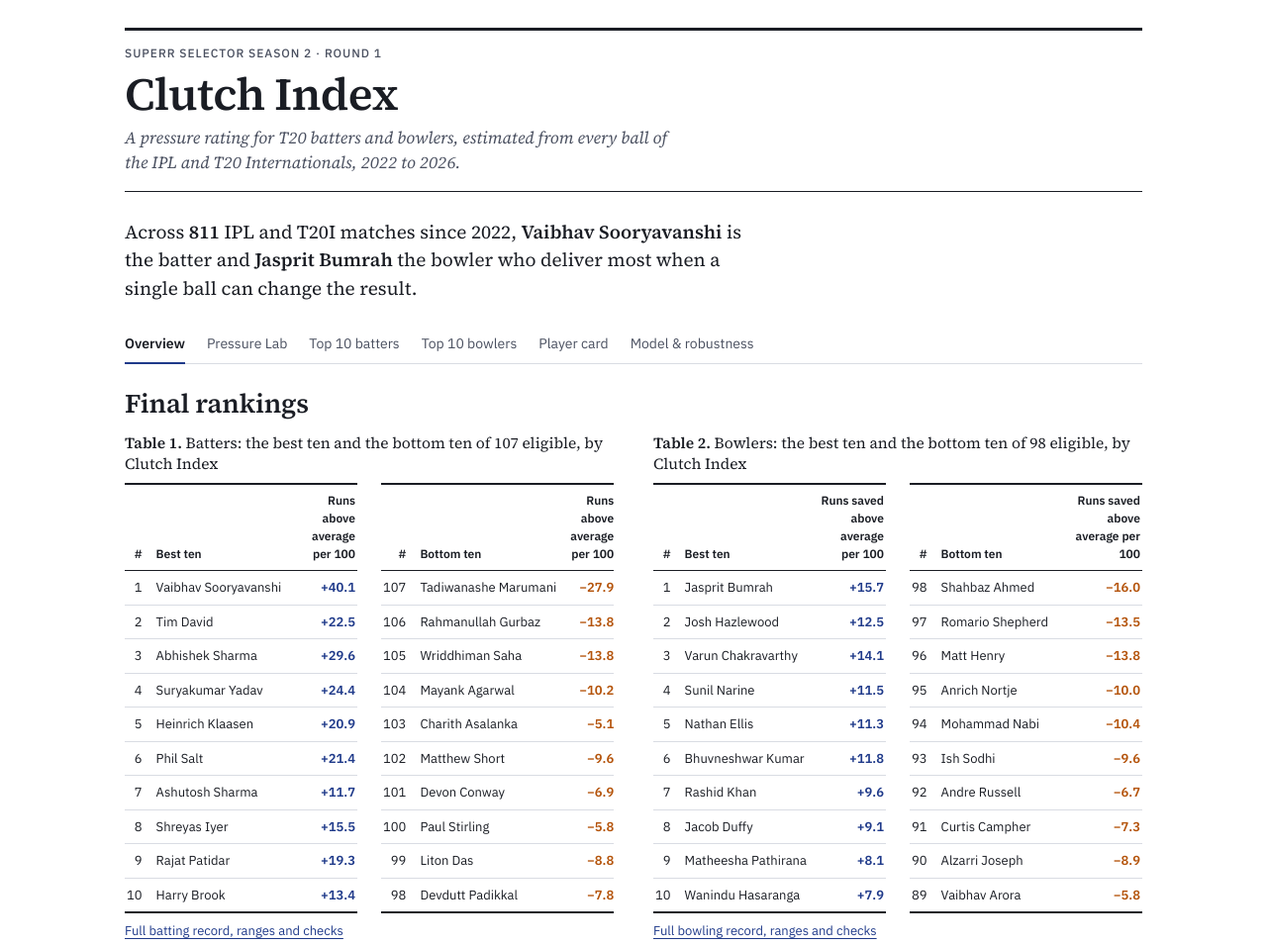
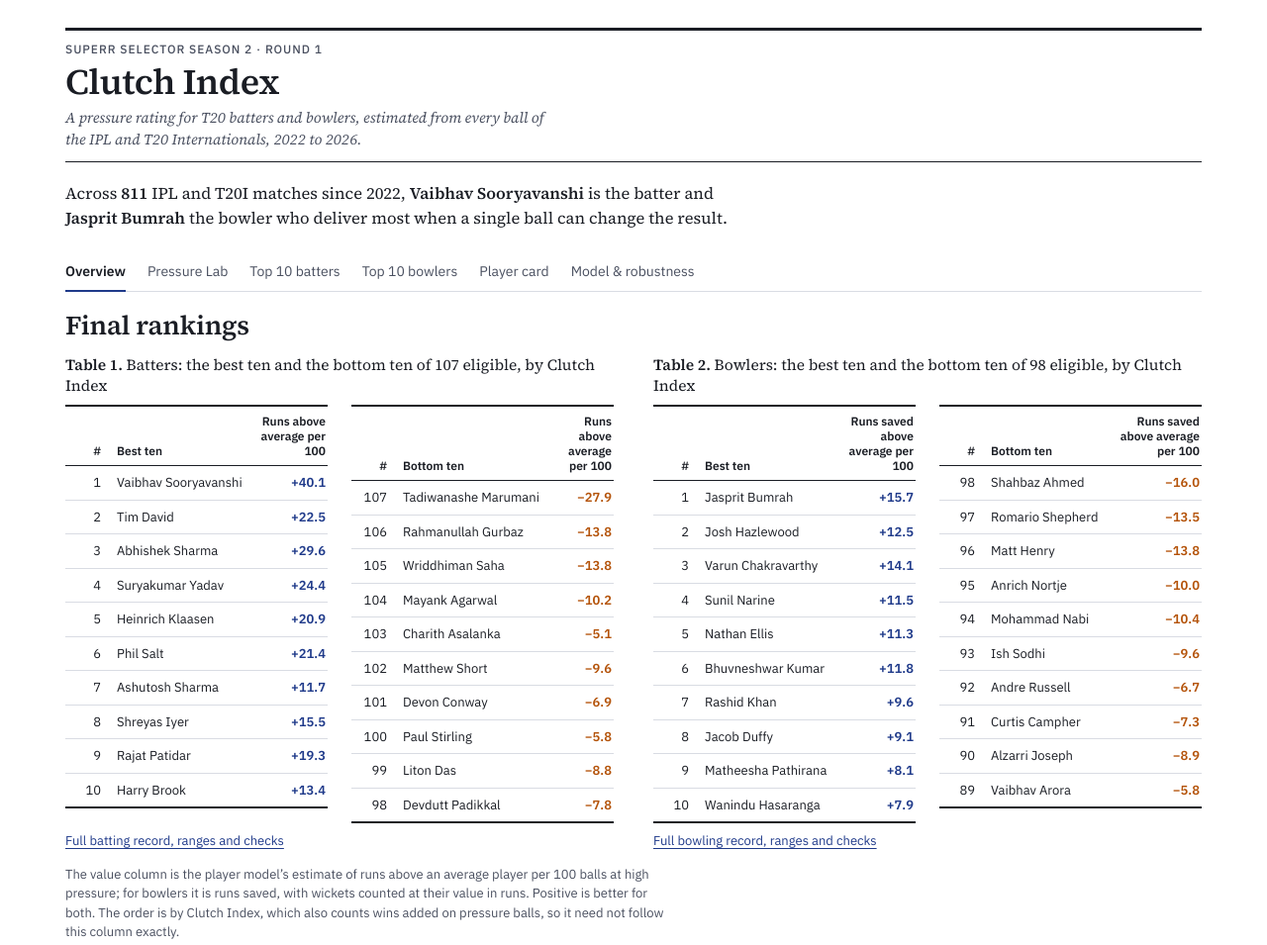
Before and after one commit to krbok/clutch-index, a plain HTML site: page index.html in a window 1280 px wide. Shown: the top 955 px of the page at 99% size. Drawn offline with nearby package versions, Linux system fonts and the light colour scheme.

Commit message:
Compact header, sticky tabs, ranking tables fit the page

```diff
--- a/index.html
+++ b/index.html
@@ -102,7 +102,7 @@
         </select>
         <button class="ci-btn ci-more" data-role="bat" aria-pressed="false">Show 25 rows</button></div>
       <div class="ci-scroll"><table class="ci-table ci-final" id="bat-table" data-source="batters" data-row-key="player_id">
-        <thead><tr><th class="ci-n" data-draw="rankhead" data-role="bat"></th><th class="ci-n ci-finalcol" data-field="rank">Final rank</th><th data-field="name">Batter</th><th data-field="teams">Teams since 2025</th><th class="ci-n" data-field="p_balls">Pressure balls</th><th class="ci-n" data-field="p_sr">Strike rate</th><th class="ci-n" data-field="p_xsr">Expected</th><th class="ci-n" data-field="est100">Runs above average per 100</th><th class="ci-n" data-field="wins">Wins added</th><th class="ci-n" data-field="clutch">Clutch Index</th><th class="ci-n" data-field="top10_pct">Chance of top 10, %</th><th class="ci-n" data-field="holds">Top 10 in re-rankings</th></tr></thead>
+        <thead><tr><th class="ci-n" data-draw="rankhead" data-role="bat"></th><th class="ci-n ci-finalcol" data-field="rank">Final rank</th><th data-field="name">Batter</th><th data-field="teams">Teams</th><th class="ci-n" data-field="p_balls">Pressure balls</th><th class="ci-n" data-field="p_sr">Strike rate</th><th class="ci-n" data-field="p_xsr">Expected</th><th class="ci-n" data-field="est100">Runs above avg per 100</th><th class="ci-n" data-field="wins">Wins added</th><th class="ci-n" data-field="clutch">Clutch Index</th><th class="ci-n" data-field="top10_pct">Top-10 chance, %</th><th class="ci-n" data-field="holds">Re-rankings held</th></tr></thead>
         <tbody data-draw="ranktable" data-role="bat"></tbody>
       </table></div>
       <p class="ci-note">Pressure balls are those at Pressure Index 70 or above. Strike rate and expected strike rate are on those balls. "Chance of top 10" comes from 1,000 draws of the player model. The last column counts how often the player stays in the top 10 when the ranking is redone 12 other ways; choose one above to see it. The other columns always show the player's full record.</p>
@@ -124,7 +124,7 @@
         </select>
         <button class="ci-btn ci-more" data-role="bowl" aria-pressed="false">Show 25 rows</button></div>
       <div class="ci-scroll"><table class="ci-table ci-final" id="bowl-table" data-source="bowlers" data-row-key="player_id">
-        <thead><tr><th class="ci-n" data-draw="rankhead" data-role="bowl"></th><th class="ci-n ci-finalcol" data-field="rank">Final rank</th><th data-field="name">Bowler</th><th data-field="teams">Teams since 2025</th><th class="ci-n" data-field="p_balls">Pressure balls</th><th class="ci-n" data-field="p_econ">Economy</th><th class="ci-n" data-field="p_xecon">Expected</th><th class="ci-n" data-field="p_wkts">Wickets</th><th class="ci-n" data-field="p_xwkts">Expected</th><th class="ci-n" data-field="est100">Runs saved above average per 100</th><th class="ci-n" data-field="wins">Wins added</th><th class="ci-n" data-field="clutch">Clutch Index</th><th class="ci-n" data-field="top10_pct">Chance of top 10, %</th><th class="ci-n" data-field="holds">Top 10 in re-rankings</th></tr></thead>
+        <thead><tr><th class="ci-n" data-draw="rankhead" data-role="bowl"></th><th class="ci-n ci-finalcol" data-field="rank">Final rank</th><th data-field="name">Bowler</th><th data-field="teams">Teams</th><th class="ci-n" data-field="p_balls">Pressure balls</th><th class="ci-n" data-field="p_econ">Economy</th><th class="ci-n" data-field="p_xecon">Expected</th><th class="ci-n" data-field="p_wkts">Wickets</th><th class="ci-n" data-field="p_xwkts">Expected</th><th class="ci-n" data-field="est100">Runs saved per 100</th><th class="ci-n" data-field="wins">Wins added</th><th class="ci-n" data-field="clutch">Clutch Index</th><th class="ci-n" data-field="top10_pct">Top-10 chance, %</th><th class="ci-n" data-field="holds">Re-rankings held</th></tr></thead>
         <tbody data-draw="ranktable" data-role="bowl"></tbody>
       </table></div>
       <p class="ci-note">Economy, wickets and their expected values are on balls at Pressure Index 70 or above. Players who have represented Pakistan are not ranked, because they do not play in the IPL; &ldquo;IPL matches only&rdquo; above ranks everyone on IPL balls alone. The other columns always show the player's full record.</p>
--- a/theme.css
+++ b/theme.css
@@ -18,21 +18,21 @@
 html{-webkit-text-size-adjust:100%}
 body{margin:0;background:var(--paper);color:var(--ink);font-family:var(--sans);font-size:14px;line-height:1.5}
 [hidden]{display:none!important}
-.page{max-width:1060px;margin:0 auto;padding-block:28px 48px;padding-left:max(16px,env(safe-area-inset-left,0px));padding-right:max(16px,env(safe-area-inset-right,0px));display:flex;flex-direction:column;gap:26px}
+.page{max-width:1180px;margin:0 auto;padding-block:28px 48px;padding-left:max(16px,env(safe-area-inset-left,0px));padding-right:max(16px,env(safe-area-inset-right,0px));display:flex;flex-direction:column;gap:20px}
 
-.mast{display:flex;flex-direction:column;gap:8px;border-top:3px solid var(--rule-strong);border-bottom:1px solid var(--rule-strong);padding-block:14px 16px}
+.mast{display:flex;flex-direction:column;gap:5px;border-top:3px solid var(--rule-strong);border-bottom:1px solid var(--rule-strong);padding-block:10px 12px}
 .mast-row{display:flex;flex-wrap:wrap;align-items:baseline;justify-content:space-between;gap:4px 24px}
 .mast-kicker{margin:0;font-size:12px;font-weight:500;letter-spacing:.08em;text-transform:uppercase;color:var(--ink-2)}
 .mast-link{font-size:13px;color:var(--navy);text-underline-offset:3px}
-.mast-title{margin:0;font-family:var(--serif);font-weight:600;font-size:clamp(32px,6vw,46px);line-height:1.05;letter-spacing:-.015em}
-.mast-sub{margin:0;font-family:var(--serif);font-style:italic;font-size:17px;line-height:1.45;color:var(--ink-2);max-width:62ch}
+.mast-title{margin:0;font-family:var(--serif);font-weight:600;font-size:clamp(28px,4.4vw,36px);line-height:1.08;letter-spacing:-.015em}
+.mast-sub{margin:0;font-family:var(--serif);font-style:italic;font-size:15px;line-height:1.45;color:var(--ink-2);max-width:62ch}
 .status{margin:0;color:var(--ink-2)}
 .colophon{border-top:1px solid var(--rule);padding-top:12px;color:var(--ink-2);font-size:12.5px;line-height:1.5}
 .colophon p{margin:0;max-width:90ch}
 
-.ci-wrap{display:flex;flex-direction:column;gap:24px}
+.ci-wrap{display:flex;flex-direction:column;gap:18px}
 .ci-wrap b{font-weight:600}
-.ci-take{margin:0;font-family:var(--serif);font-size:19px;line-height:1.5;max-width:64ch}
+.ci-take{margin:0;font-family:var(--serif);font-size:16.5px;line-height:1.5;max-width:78ch}
 .ci-tabs{display:flex;flex-wrap:wrap;gap:0 22px;border-bottom:1px solid var(--rule)}
 .ci-tab{font:inherit;color:var(--ink-2);background:none;border:0;border-bottom:2px solid transparent;margin-bottom:-1px;padding:8px 0;cursor:pointer;white-space:nowrap}
 .ci-tab:hover{color:var(--ink)}
@@ -108,3 +108,11 @@ body{margin:0;background:var(--paper);color:var(--ink);font-family:var(--sans);f
 .lead-table .lead-val.pos{color:var(--navy)}
 .lead-table .lead-val.neg{color:var(--warm)}
 .vw-cap{margin:8px 0 0;font-family:var(--serif);font-size:15.5px;line-height:1.35}
+
+/* layout refinements: navigation stays in view, ranking tables fit the page */
+.ci-tabs{position:sticky;top:0;z-index:20;background:var(--paper);padding-top:4px}
+.ci-table th,.ci-table td{padding:7px 8px}
+.ci-table th{min-width:44px;line-height:1.25}
+#bat-table td:nth-child(4),#bowl-table td:nth-child(4){white-space:normal;max-width:200px;min-width:120px;font-size:12px;line-height:1.3;color:var(--ink-2)}
+#bat-table td:nth-child(3),#bowl-table td:nth-child(3){font-weight:600}
+.ci-scroll{scrollbar-width:thin}
```
